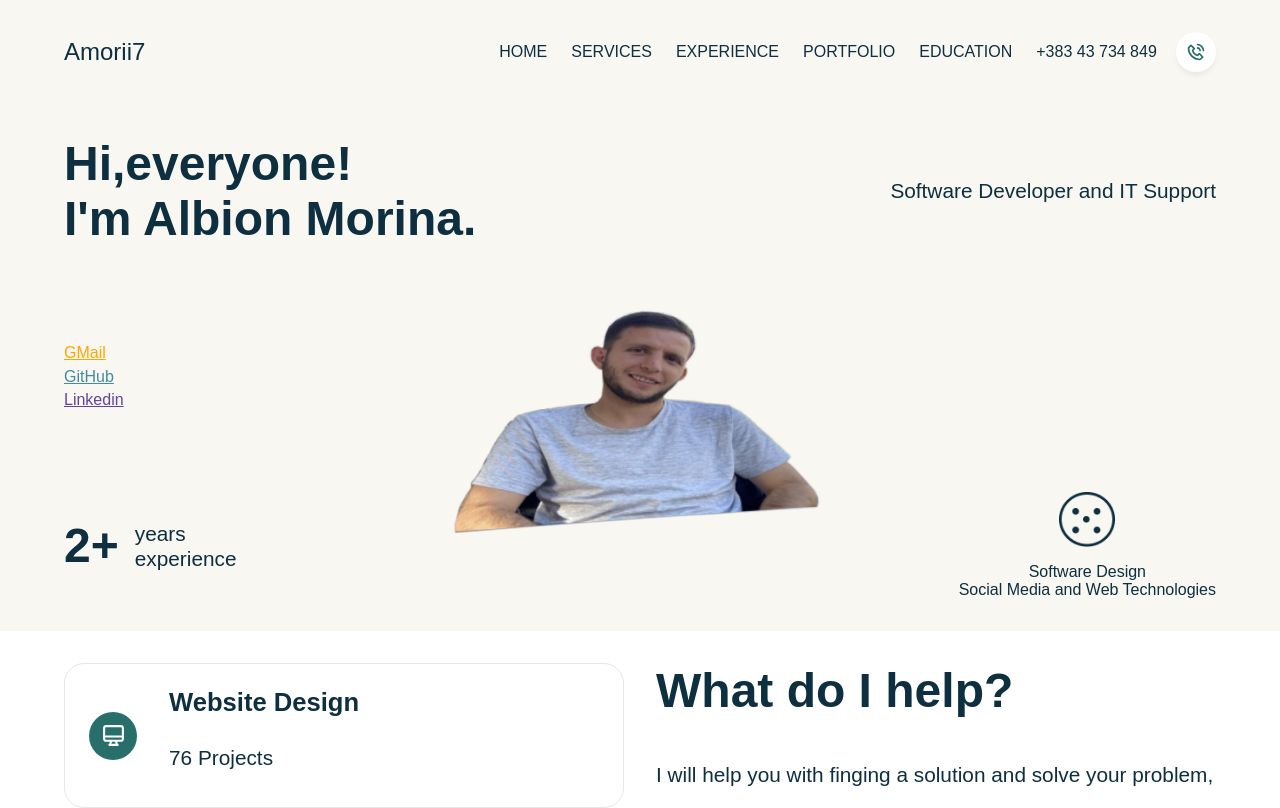
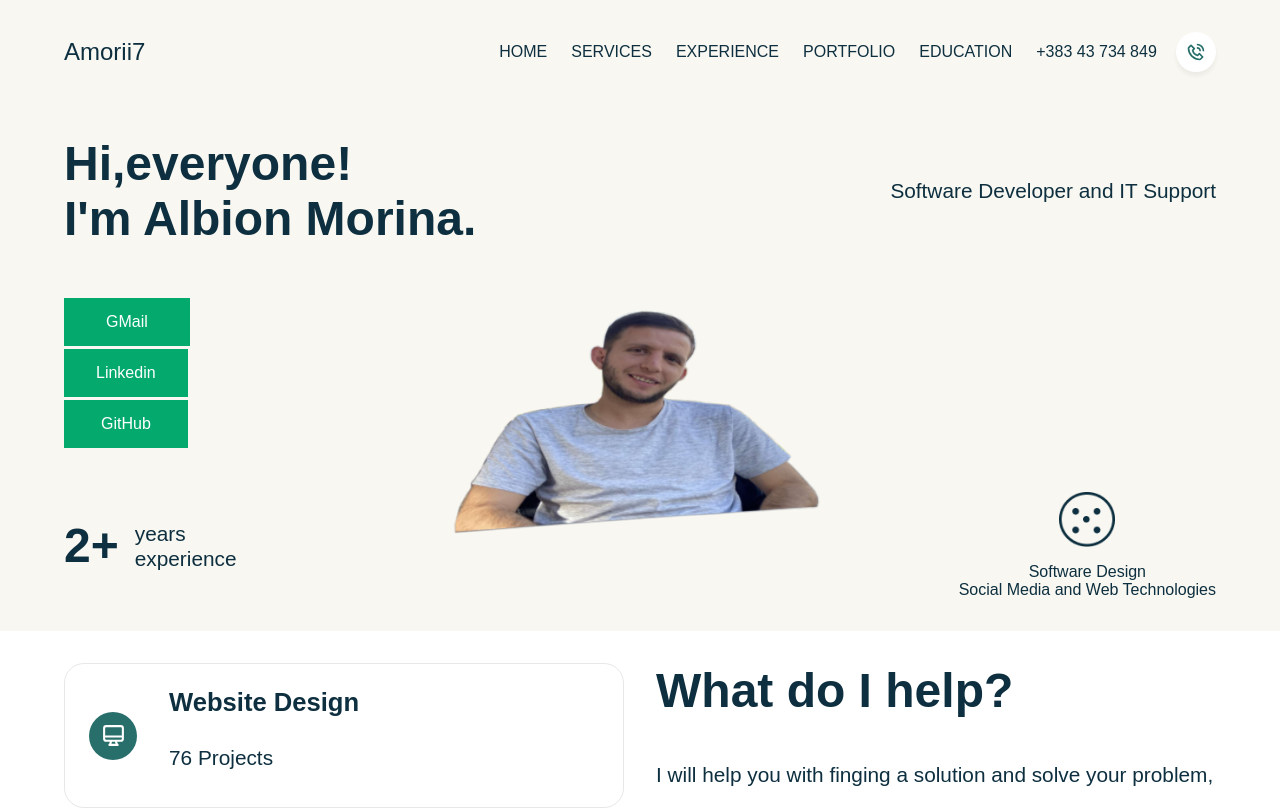
Before and after one commit to Albion007/personal_portfolio, a React (Vite) app: page / in a window 1280 px wide. Shown: the top 808 px of the page. Built offline with nearby package versions, Linux system fonts and the light colour scheme; a web font is replaced by a local one.

Commit message:
changed the buttons links to gmail, linkedin and github

```diff
--- a/src/components/Hero/Hero.module.scss
+++ b/src/components/Hero/Hero.module.scss
@@ -83,9 +83,36 @@
                 display: none;
             }
             position: absolute;
-            top: 45%;
+            top: 35%;
             left: 0;
             color: orange;
+            background-color: #04AA6D; /* Green */
+            border: none;
+            color: white;
+            padding: 15px 42px;
+            text-align: center;
+            text-decoration: none;
+            display: inline-block;
+            font-size: 16px;
+        }
+
+        .linkedin {
+                @media (max-width: $sm ) {
+                    position: relative;
+                    display: none;
+                }
+            position: absolute;
+            top: 46%;
+            left: 0;
+            color: rgb(99, 66, 157);
+            background-color: #04AA6D; /* Green */
+            border: none;
+            color: white;
+            padding: 15px 32px;
+            text-align: center;
+            text-decoration: none;
+            display: inline-block;
+            font-size: 16px;
         }
 
         .github {
@@ -94,20 +121,17 @@
                 display: none;
             }
             position: absolute;
-            top: 50%;
+            top: 57%;
             left: 0;
             color: rgb(66, 140, 157);
-        }
-
-        .linkedin {
-            @media (max-width: $sm ) {
-                position: relative;
-                display: none;
-            }
-            position: absolute;
-            top: 55%;
-            left: 0;
-            color: rgb(99, 66, 157);
+            background-color: #04AA6D;/* Green */
+            border: none;
+            color: white;
+            padding: 15px 37px;
+            text-align: center;
+            text-decoration: none;
+            display: inline-block;
+            font-size: 16px;
         }
     }
 }
```
